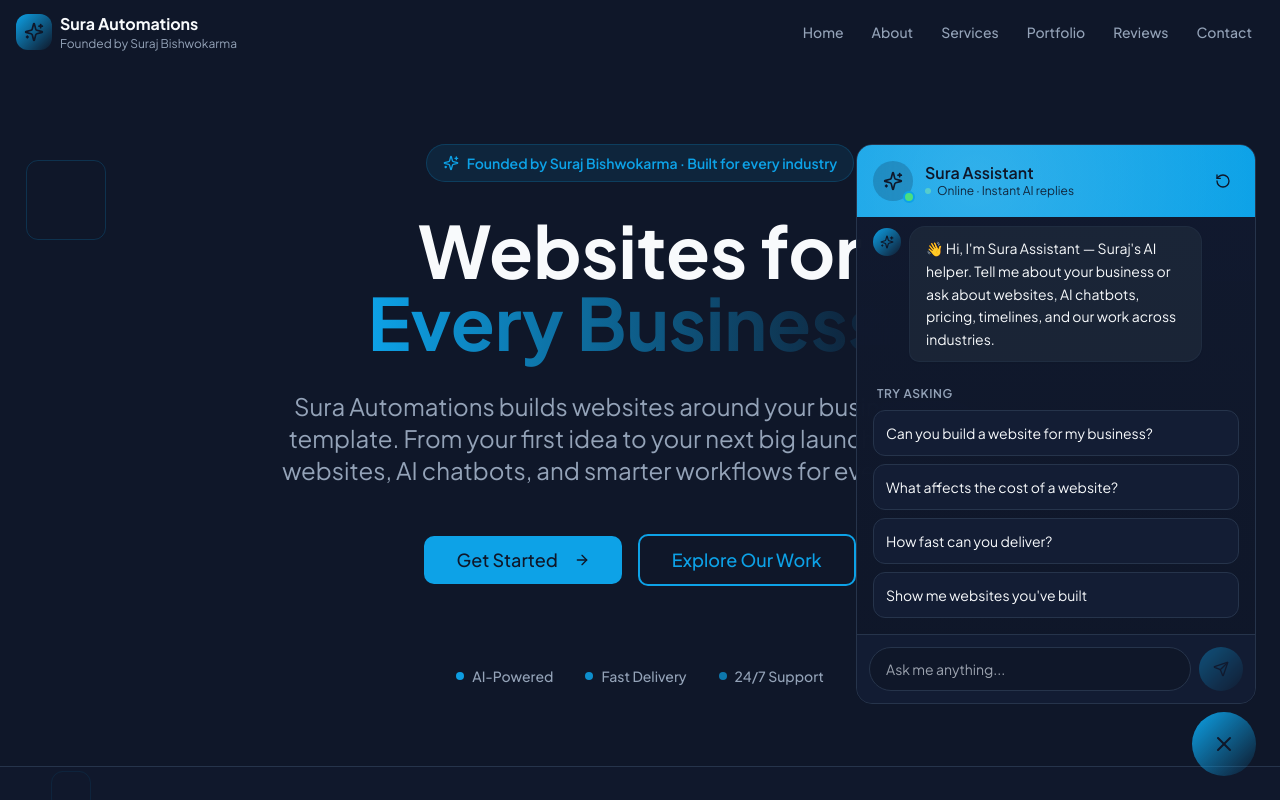
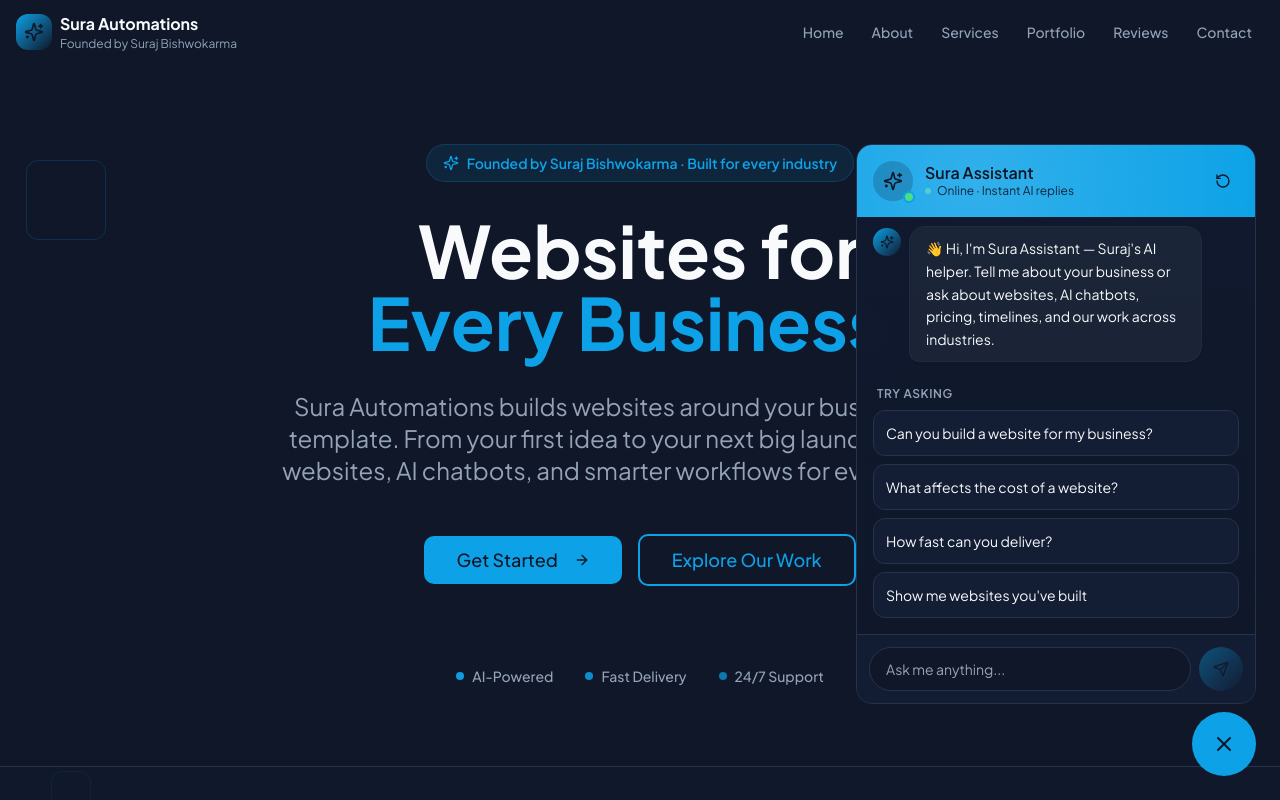
Before and after one commit to infosuraautomations-afk/sura-automate-shine-92cce907, a React (Vite) app: page / in a window 1280 px wide. Both pictures are taken after a click on the button 1224 px from the left and 744 px from the top of the page. Shown: the top 800 px of the page. Built offline with nearby package versions, Linux system fonts and the light colour scheme; the HTML template or start-up script is replaced by a standard one.

Commit message:
Changes
Co-authored-by: infosuraautomations-afk <239263220+infosuraautomations-afk@users.noreply.github.com>

```diff
--- a/src/components/Chatbot.tsx
+++ b/src/components/Chatbot.tsx
@@ -75,7 +75,7 @@ export const Chatbot = ({ initiallyOpen = false }: { initiallyOpen?: boolean })
       <button
         onClick={() => setIsOpen(!isOpen)}
         aria-label={isOpen ? "Close chat" : "Open chat"}
-        className="fixed bottom-5 right-5 sm:bottom-6 sm:right-6 z-50 w-14 h-14 sm:w-16 sm:h-16 rounded-full bg-gradient-to-br from-primary to-primary-glow text-primary-foreground shadow-glow hover:scale-110 transition-all duration-500 animate-float flex items-center justify-center"
+        className="fixed bottom-5 right-5 sm:bottom-6 sm:right-6 z-50 w-14 h-14 sm:w-16 sm:h-16 rounded-full bg-primary text-primary-foreground shadow-elegant hover:scale-105 transition-transform duration-200 flex items-center justify-center"
       >
         {isOpen ? (
           <X className="w-6 h-6" />
--- a/src/components/Hero.tsx
+++ b/src/components/Hero.tsx
@@ -22,7 +22,7 @@ export const Hero = () => {
           <h1 className="text-4xl sm:text-5xl md:text-7xl font-bold text-foreground leading-[1.1]">
             Websites for
             <br />
-            <span className="bg-gradient-to-r from-primary to-primary-glow bg-clip-text text-transparent">
+            <span className="text-primary">
               Every Business.
             </span>
           </h1>
```
